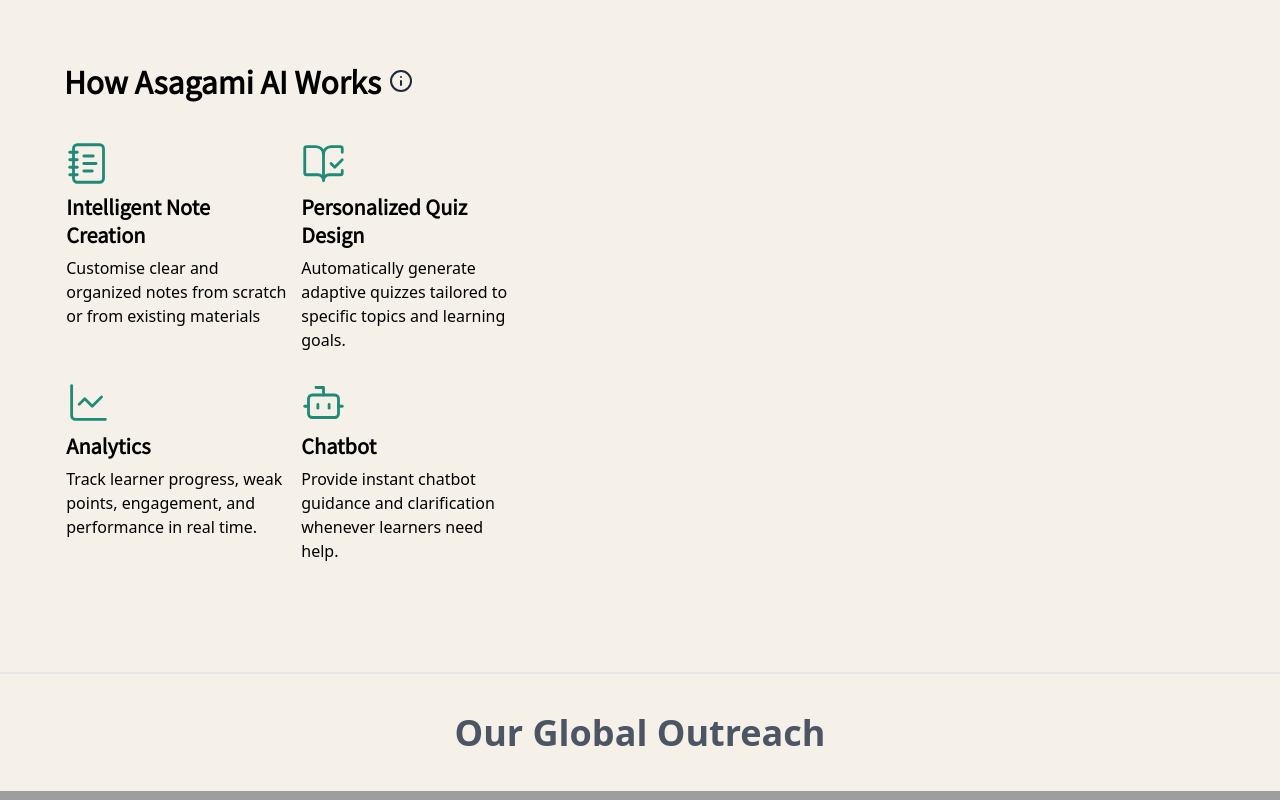
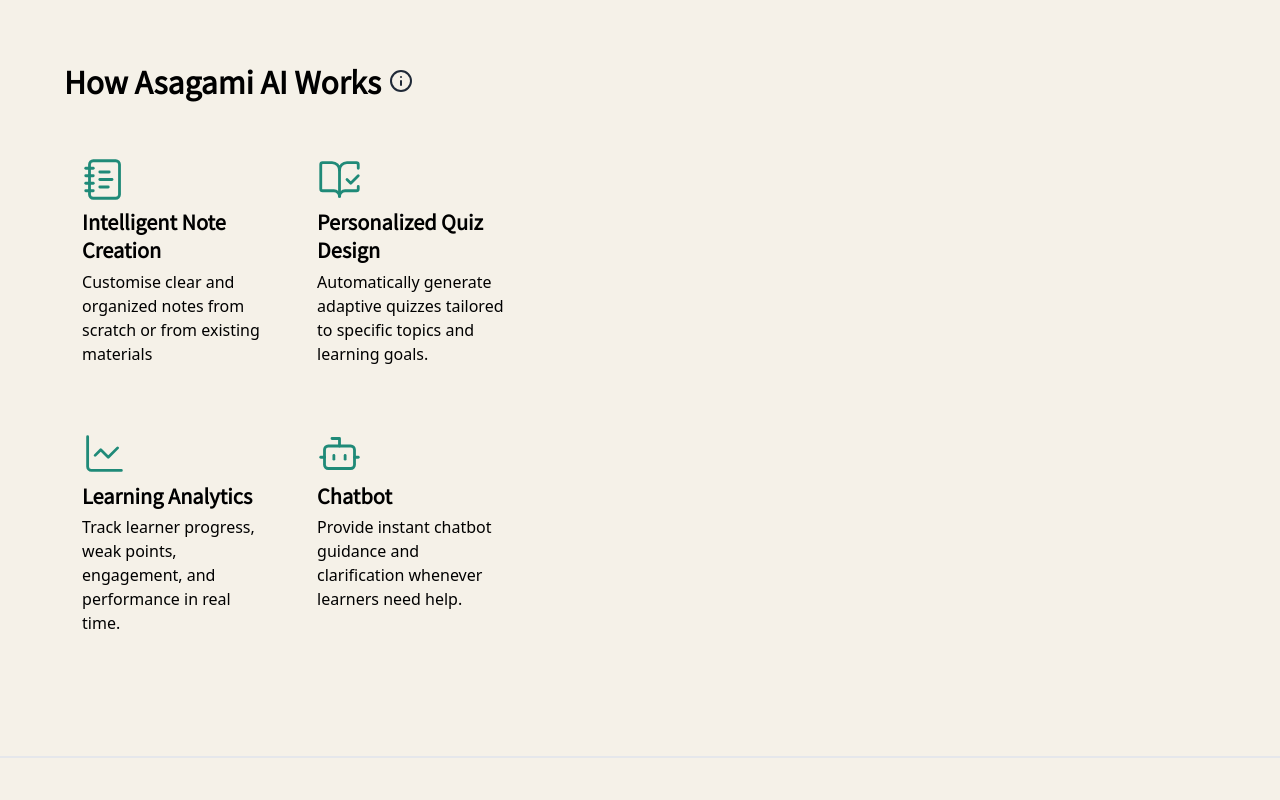
Before and after one commit to justinlez/Asagami-LP, a React (Vite) app in the folder app/: page / in a window 1280 px wide. Shown: the part 860-1660 px from the top of the page. Built offline with nearby package versions, Linux system fonts and the light colour scheme; grey boxes are pictures that could not be loaded.

Commit message:
feat: implemented functionality of homepage links

```diff
--- a/app/src/App.tsx
+++ b/app/src/App.tsx
@@ -1,11 +1,13 @@
 import { Outlet } from "react-router-dom";
 import { Navbar } from "@/components/ui/navbar";
 import { Footer } from "@/components/ui/footer";
+import { ScrollToTop } from "./components/ui/ScrolltoTop";
 
 function App() {
 
   return (
     <div className="bg-background h-full w-full">
+      <ScrollToTop/>
       <Navbar />
       <hr className="border-gray-300" />
       <Outlet />
--- a/app/src/components/constants/constants.tsx
+++ b/app/src/components/constants/constants.tsx
@@ -23,9 +23,10 @@
 import nipponBank from "@/assets/companies/nipponBank.svg";
 import NTOU from "@/assets/companies/NTOU.svg";
 
-export const FEATURES = [
-  {
+export const FEATURES = {
+  INC: {
     name: "Intelligent Note Creation",
+    path: 'INC',
     steps: [
       "Create notes from scratch or transform existing materials (E.G. PDFs, slides, URLs, images) into clearer, more organized learning content.",
       "Customize the depth, length, tone, and generation mode of notes based on your preferences.",
@@ -33,8 +34,10 @@
     ],
     gif: [INCAni1, INCAni2, INCAni3],
   },
-  {
+
+  PQD: {
     name: "Personalized Quiz Design",
+    path: 'PQD',
     steps: [
       "Create quiz questions manually or automatically from existing notes and learning materials",
       "Generate multiple formats including MCQs, open-ended, fill-in-the-blanks, reordering, and scenario-based questions",
@@ -43,41 +46,49 @@
     ],
     gif: [PQDAni1, PQDAni2, PQDAni3, PQDAni4],
   },
-  {
+
+  LearningAnalytics: {
     name: "Learning Analytics",
+    path: 'LearningAnalytics',
     steps: [
       "Identify weak areas through performance analytics and recurring incorrect question trends.",
       "Track rankings, engagement, and overall learning progress within your class or organization.",
       "Monitor study consistency through learning streaks, revision activity, time spent across notes and quiz attempts.",
     ],
-    gif: [ LearningAnalytics1, LearningAnalytics2, LearningAnalytics3 ],
+    gif: [LearningAnalytics1, LearningAnalytics2, LearningAnalytics3],
   },
-  {
+
+  Chatbot: {
     name: "24/7 Assistance",
+    path: 'Chatbot',
     steps: [
       "Access instant AI-supported assistance anytime to clarify concepts, resolve doubts, and support independent learning",
       "Get step-by-step support for solving questions, understanding mistakes, and reinforcing difficult concepts",
     ],
     gif: [Chatbot1, Chatbot1],
   },
-  {
+
+  AdminPanel: {
     name: "Admin Panel",
+    path: 'AdminPanel',
     steps: [
       "Add and manage organization members in one centralized dashboard",
       "Share notes, quizzes, and curriculum materials seamlessly across teams",
       "Track engagement, completion rates, performance trends, and weak areas through real-time learning analytics",
     ],
-    gif: [AdminPanel1,AdminPanel2],
+    gif: [AdminPanel1, AdminPanel2],
   },
-  {
+
+  CurricPlanning: {
     name: "Curriculum Planning",
+    path: 'CurricPlanning',
     steps: [
       "Create custom or automatically generated curriculum structures for any topic, course, or training objective",
       "Organize, refine, and sequence topics based on your preferred learning flow, depth, and timeline",
     ],
-    gif: [CurricPlanning,CurricPlanning],
+    gif: [CurricPlanning, CurricPlanning],
   },
-];
+};
 
 export const COUNTRIES = [
   { name: "USA", flag: usa },
--- a/app/src/components/homeContent/homeMain.tsx
+++ b/app/src/components/homeContent/homeMain.tsx
@@ -11,7 +11,6 @@
 import homepg from "@/assets/homepage screen.svg";
 import { useHover } from "@/lib/utils";
 import AboutUsBg from "@/assets/AboutUsBg.jpg";
-import AboutUsBg2 from "@/assets/AboutUsBg2.jpg";
 
 export function HomeMain() {
   const { customRef, hovering } = useHover();
@@ -22,7 +21,7 @@
         className="flex flex-row w-[90vw] mx-auto gap-[1%]"
 
       >
-        <div className="flex flex-col w-[40%]">
+        <div className="flex flex-col w-[40%] animate-slideUp">
           <div className="flex flex-col min-h-[90vh] justify-center">
             <div className="text-4xl 2xl:text-7xl font-bold font-notojp">
               Transform Knowledge Into Personalized Learning
@@ -47,7 +46,7 @@
               <Info className="inline text-gray-800" ref={customRef} />
               <div className="flex items-center">
                 {hovering && (
-                  <div className="absolute bg-gray-300 z-40 font-normal font-sans rounded text-base p-3">
+                  <div className="absolute bg-gray-300 z-20 font-normal font-sans rounded text-base p-[3%] w-40">
                     Click on each feature to find out more
                   </div>
                 )}
@@ -56,8 +55,8 @@
             <div className="grid grid-cols-2 gap-x-[2%] gap-y-[6%]">
               <div className="flex flex-col">
                 <Link
-                  to="/features"
-                  className="hover:shadow-xs rounded-lg hover:shadow-[0_0_20px_rgba(0,0,0,0.25)] p-[1%]"
+                  to="/features/INC"
+                  className="hover:shadow-xs rounded-lg hover:shadow-[0_0_20px_rgba(0,0,0,0.25)] p-[8%]"
                 >
                   <NotebookText
                     className="text-leaf"
@@ -75,8 +74,8 @@
               </div>
               <div className="flex flex-col">
                 <Link
-                  to="/features"
-                  className="hover:shadow-xs rounded-lg hover:shadow-[0_0_20px_rgba(0,0,0,0.25)] p-[1%]"
+                  to="/features/PQD"
+                  className="hover:shadow-xs rounded-lg hover:shadow-[0_0_20px_rgba(0,0,0,0.25)] p-[8%]"
                 >
                   <BookOpenCheck
                     className="text-leaf"
@@ -94,12 +93,12 @@
               </div>
               <div className="flex flex-col">
                 <Link
-                  to="/features"
-                  className="hover:shadow-xs rounded-lg hover:shadow-[0_0_20px_rgba(0,0,0,0.25)] p-[1%]"
+                  to="/features/LearningAnalytics"
+                  className="hover:shadow-xs rounded-lg hover:shadow-[0_0_20px_rgba(0,0,0,0.25)] p-[8%]"
                 >
                   <ChartLine className="text-leaf" size={45} strokeWidth={1.5} />
                   <p className="font-semibold font-notojp text-xl 2xl:text-3xl py-[3%]">
-                    Analytics
+                    Learning Analytics
                   </p>
                   <p className="text-base 2xl:text-lg">
                     Track learner progress, weak points, engagement, and
@@ -109,8 +108,8 @@
               </div>
               <div className="flex flex-col">
                 <Link
-                  to="/features"
-                  className="hover:shadow-xs rounded-lg hover:shadow-[0_0_20px_rgba(0,0,0,0.25)] p-[1%]"
+                  to="/features/Chatbot"
+                  className="hover:shadow-xs rounded-lg hover:shadow-[0_0_20px_rgba(0,0,0,0.25)] p-[8%]"
                 >
                   <Bot className="text-leaf" size={45} strokeWidth={1.5} />
                   <p className="font-semibold font-notojp text-xl 2xl:text-3xl py-[3%]">
--- /dev/null
+++ b/app/src/components/ui/ScrolltoTop.tsx
@@ -0,0 +1,13 @@
+// src/components/ScrollToTop.tsx
+import { useEffect } from "react";
+import { useLocation } from "react-router-dom";
+
+export function ScrollToTop() {
+  const { pathname } = useLocation();
+
+  useEffect(() => {
+    window.scrollTo(0, 0);
+  }, [pathname]);
+
+  return null;
+}
--- a/app/src/components/ui/navbar.tsx
+++ b/app/src/components/ui/navbar.tsx
@@ -5,8 +5,6 @@
 import { Link } from "react-router-dom";
 
 export function Navbar() {
-  const [isSettingsExpanded, setSettingsExpanded] = useState(false);
-  const [isAboutExpanded, setAboutExpanded] = useState(false);
   const [whichMenuExpanded, setWhichMenuExpanded] = useState<'settings'|'about'|null>(null);
   return (
     <div className="flex w-full relative z-50 py-3 min-h-[8vh] px-20 items-center">
@@ -27,7 +25,7 @@
         </HeaderButton>
       </Link>
       <div className="ml-auto gap-3 flex">
-        <Link to="/features">
+        <Link to="/features/inc" onClick={()=>setWhichMenuExpanded(null)}>
           <HeaderButton>Features</HeaderButton>
         </Link>
         {/* <Link to="/aboutasagami">
--- a/app/src/main.tsx
+++ b/app/src/main.tsx
@@ -29,7 +29,7 @@
         ],
       },
       {
-        path: "features",
+        path: "features/:featureName",
         element: <Features />,
       },
     ],
```
Also changed, not shown: app/src/components/Features.tsx (+37 -18 lines).
